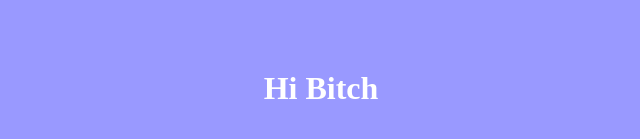
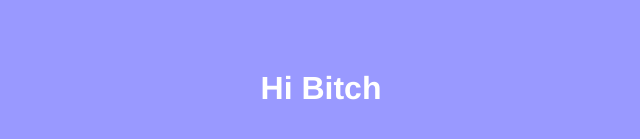
Before and after one commit to RegisKeller/tutoriel, a plain HTML site: page index.html in a window 1280 px wide. Shown: the part 271-410 px from the top of the page, 327-967 px from the left. Drawn offline with Linux system fonts and the light colour scheme.

Commit message:
Correction de la police

```diff
--- a/index.html
+++ b/index.html
@@ -13,7 +13,7 @@
 		position: absolute;
 		top: 40%;
 		width: 100%;
-		font-family: Helvectica;
+		font-family: Helvetica;
 		font-size: 100;
 		text-align: center;
 	}
```
